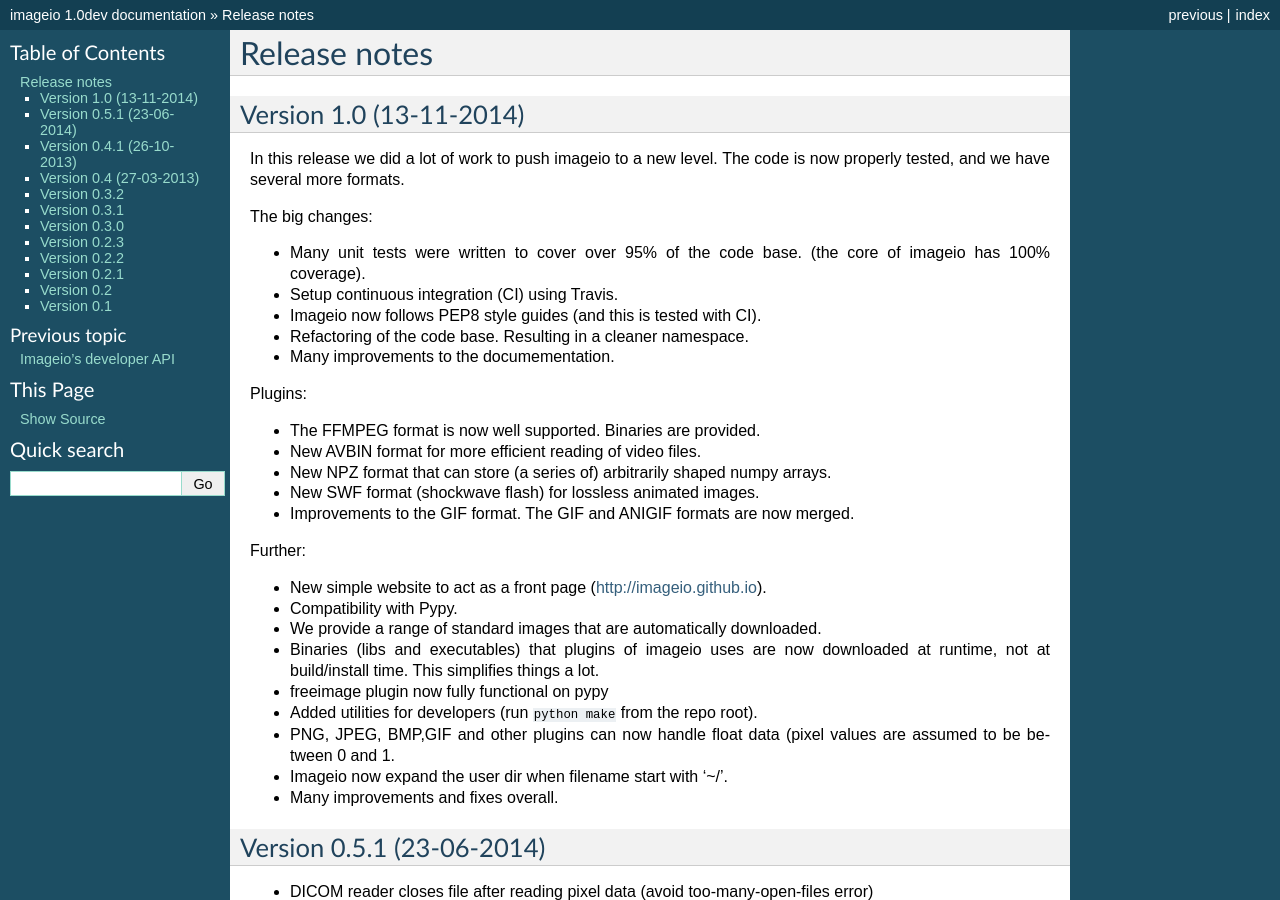
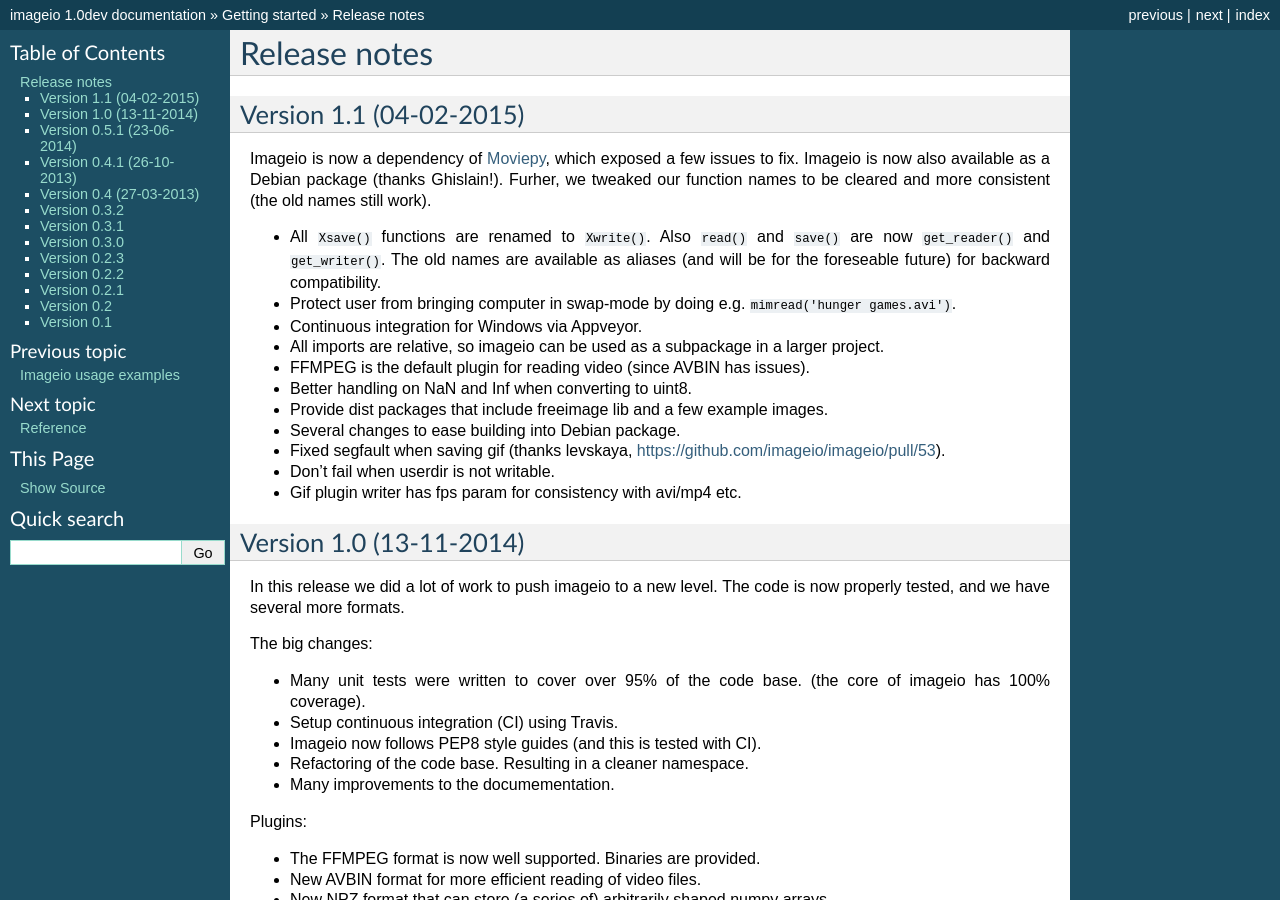
Before and after one commit to imageio/imageio, a Sphinx documentation site: the page built from docs/releasenotes.rst, in a window 1280 px wide and 900 px high. Built offline with Sphinx 7.4.7, drawn with Linux system fonts in a browser that asks for light colours; pages that are not in the unit, such as notebooks, are missing from menus; some of the changed text lies outside the part shown.

Commit message:
docs and release notes

```diff
--- a/docs/releasenotes.rst
+++ b/docs/releasenotes.rst
@@ -1,6 +1,33 @@
 -------------
 Release notes
 -------------
+
+Version 1.1 (04-02-2015)
+========================
+
+Imageio is now a dependency of `Moviepy <https://github.com/Zulko/moviepy/>`_,
+which exposed a few issues to fix. Imageio is now also available as a
+Debian package (thanks Ghislain!). Furher, we tweaked our function names
+to be cleared and more consistent (the old names still work).
+
+* All ``Xsave()`` functions are renamed to ``Xwrite()``.
+  Also ``read()`` and ``save()`` are now ``get_reader()`` and ``get_writer()``.
+  The old names are available as aliases (and will be for the foreseable
+  future) for backward compatibility.
+* Protect user from bringing computer in swap-mode by doing e.g.
+  ``mimread('hunger games.avi')``.
+* Continuous integration for Windows via Appveyor.
+* All imports are relative, so imageio can be used as a subpackage in
+  a larger project.
+* FFMPEG is the default plugin for reading video (since AVBIN has issues).
+* Better handling on NaN and Inf when converting to uint8.
+* Provide dist packages that include freeimage lib and a few example images.
+* Several changes to ease building into Debian package.
+* Fixed segfault when saving gif
+  (thanks levskaya, https://github.com/imageio/imageio/pull/53).
+* Don't fail when userdir is not writable.
+* Gif plugin writer has fps param for consistency with avi/mp4 etc.
+
 
 Version 1.0 (13-11-2014)
 ========================
--- /dev/null
+++ b/docs/sec_gettingstarted.rst
@@ -0,0 +1,10 @@
+===============
+Getting started
+===============
+
+.. toctree::
+  :maxdepth: 2
+
+  Installation <installation>
+  Usage examples <examples>
+  Release notes <releasenotes>
```
Also changed, not shown: docs/index.rst (+4 -9 lines), docs/sec_developer.rst (added, +9 -0 lines), docs/sec_reference.rst (added, +10 -0 lines).
